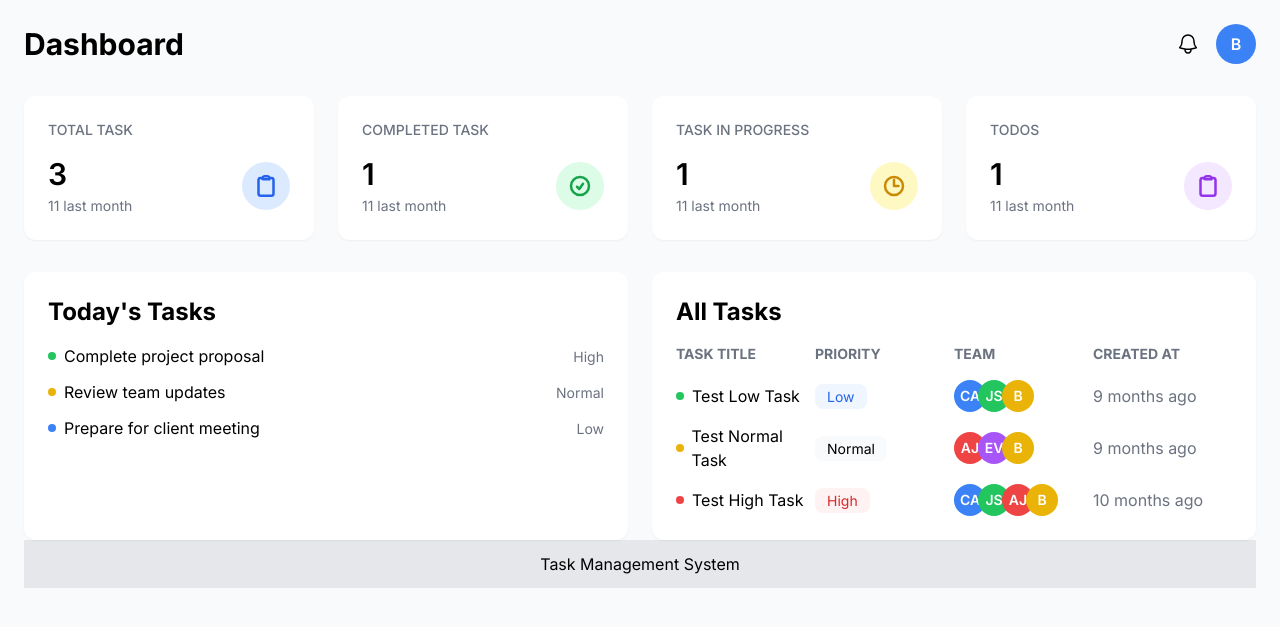
After one commit to GitGuru420/Django-Framework, a Django app: template Module-04/task-management/tasks/templates/dashboard/user-dashboard.html in a window 1280 px wide. The commit adds this page. Shown: the top 627 px of the page. Run offline with Django 5.2, Linux system fonts and the light colour scheme; the template is opened without the code that fills it, so the values that code supplies are empty; some libraries are stand-ins or nearby versions.

Commit message:
Template inheritance and template tags

```diff
--- a/Module-04/task-management/tasks/templates/dashboard.html
+++ b/Module-04/task-management/tasks/templates/dashboard/dashboard.html
@@ -4,18 +4,18 @@
 <head>
     <meta charset="UTF-8">
     <meta name="viewport" content="width=device-width, initial-scale=1.0">
-    <title>Dashboard</title>
-    <!-- tailwindcss -->
+    <title>{% block title %}{% endblock title %}</title>
+    {% comment %} tailwindcss {% endcomment %}
     <script src="https://cdn.tailwindcss.com"></script>
 
-    <!-- google inter fonts -->
+    {% comment %} google inter fonts {% endcomment %}
     <link rel="preconnect" href="https://fonts.googleapis.com">
     <link rel="preconnect" href="https://fonts.gstatic.com" crossorigin>
     <link
         href="https://fonts.googleapis.com/css2?family=Inter:ital,opsz,wght@0,14..32,100..900;1,14..32,100..900&display=swap"
         rel="stylesheet">
 
-    <!-- style -->
+    {% comment %} style {% endcomment %}
     <style>
         body {
             font-family: "Inter", sans-serif;
@@ -25,7 +25,7 @@
 
 <body class="p-6 bg-gray-50">
     <div class="max-w-[1400px] mx-auto">
-        <!-- header -->
+        {% comment %} header {% endcomment %}
         <header class="flex justify-between items-center mb-8">
             <h1 class="text-3xl font-bold">Dashboard</h1>
             <div class="flex gap-2">
@@ -41,9 +41,9 @@
         </header>
 
         <main>
-            <!-- stats grid -->
+            {% comment %} stats grid {% endcomment %}
             <div class="grid grid-cols-4 gap-6 mb-8">
-                <!-- total task -->
+                {% comment %} total task {% endcomment %}
                 <div class="bg-white rounded-xl p-6 shadow-sm">
                     <h3 class="text-sm font-medium text-gray-500 mb-4">TOTAL TASK</h3>
                     <div class="flex items-center justify-between">
@@ -61,7 +61,7 @@
                     </div>
                 </div>
 
-                <!-- completed task -->
+                {% comment %} completed task {% endcomment %}
                 <div class="bg-white rounded-xl p-6 shadow-sm">
                     <h3 class="text-sm font-medium text-gray-500 mb-4">COMPLETED TASK</h3>
                     <div class="flex items-center justify-between">
@@ -79,7 +79,7 @@
                     </div>
                 </div>
 
-                <!-- task in progress -->
+                {% comment %} task in progress {% endcomment %}
                 <div class="bg-white rounded-xl p-6 shadow-sm">
                     <h3 class="text-sm font-medium text-gray-500 mb-4">TASK IN PROGRESS</h3>
                     <div class="flex items-center justify-between">
@@ -97,7 +97,7 @@
                     </div>
                 </div>
 
-                <!-- todos -->
+                {% comment %} todos {% endcomment %}
                 <div class="bg-white rounded-xl p-6 shadow-sm">
                     <h3 class="text-sm font-medium text-gray-500 mb-4">TODOS</h3>
                     <div class="flex items-center justify-between">
@@ -116,102 +116,14 @@
                 </div>
             </div>
 
-            <!-- task table -->
-            <div class="bg-white rounded-xl shadow-sm">
-                <div class="grid grid-cols-4 p-4 border-b border-gray-100 text-sm text-gray-500">
-                    <div>TASK TITLE</div>
-                    <div>PRIORITY</div>
-                    <div>TEAM</div>
-                    <div>CREATED AT</div>
-                </div>
+            {% comment %} inheritance {% endcomment %}
+            {% block tasks %}
 
-                <!-- task items -->
-                <!-- task-1 -->
-                <div class="divide-y divide-gray-100">
-                    <div class="grid grid-cols-4 p-4 items-center">
-                        <div class="flex items-center gap-2">
-                            <div class="w-2 h-2 bg-green-500 rounded-full"></div>
-                            <div><span>Test Low Task</span></div>
-                        </div>
-                        <div>
-                            <span class="px-3 py-1 text-sm rounded-full bg-blue-50 text-blue-600">Low</span>
-                        </div>
-                        <div>
-                            <div class="flex -space-x-2">
-                                <div
-                                    class="w-8 h-8 rounded-full bg-blue-500 flex items-center justify-center text-white font-semibold text-sm border-2 border-white">
-                                    CA</div>
-                                <div
-                                    class="w-8 h-8 rounded-full bg-blue-500 flex items-center justify-center text-white font-semibold text-sm border-2 border-white">
-                                    JS</div>
-                                <div
-                                    class="w-8 h-8 rounded-full bg-blue-500 flex items-center justify-center text-white font-semibold text-sm border-2 border-white">
-                                    B</div>
-                            </div>
-                        </div>
-                        <div><span class="text-gray-500">9 months ago</span></div>
-                    </div>
-                </div>
-
-                <!-- task-2 -->
-                <div class="divide-y divide-gray-100">
-                    <div class="grid grid-cols-4 p-4 items-center">
-                        <div class="flex items-center gap-2">
-                            <div class="w-2 h-2 bg-yellow-500 rounded-full"></div>
-                            <div><span>Test Normal Task</span></div>
-                        </div>
-                        <div>
-                            <span class="px-3 py-1 text-sm rounded-full bg-gray-50 text-yellow-600">Normal</span>
-                        </div>
-                        <div>
-                            <div class="flex -space-x-2">
-                                <div
-                                    class="w-8 h-8 rounded-full bg-blue-500 flex items-center justify-center text-white font-semibold text-sm border-2 border-white">
-                                    AJ</div>
-                                <div
-                                    class="w-8 h-8 rounded-full bg-blue-500 flex items-center justify-center text-white font-semibold text-sm border-2 border-white">
-                                    EV</div>
-                                <div
-                                    class="w-8 h-8 rounded-full bg-blue-500 flex items-center justify-center text-white font-semibold text-sm border-2 border-white">
-                                    B</div>
-                            </div>
-                        </div>
-                        <div><span class="text-gray-500">9 months ago</span></div>
-                    </div>
-                </div>
-
-                <!-- task-3 -->
-                <div class="divide-y divide-gray-100">
-                    <div class="grid grid-cols-4 p-4 items-center">
-                        <div class="flex items-center gap-2">
-                            <div class="w-2 h-2 bg-red-500 rounded-full"></div>
-                            <div><span>Test High Task</span></div>
-                        </div>
-                        <div>
-                            <span class="px-3 py-1 text-sm rounded-full bg-red-50 text-red-600">High</span>
-                        </div>
-                        <div>
-                            <div class="flex -space-x-2">
-                                <div
-                                    class="w-8 h-8 rounded-full bg-blue-500 flex items-center justify-center text-white font-semibold text-sm border-2 border-white">
-                                    CA</div>
-                                <div
-                                    class="w-8 h-8 rounded-full bg-blue-500 flex items-center justify-center text-white font-semibold text-sm border-2 border-white">
-                                    JS</div>
-                                <div
-                                    class="w-8 h-8 rounded-full bg-blue-500 flex items-center justify-center text-white font-semibold text-sm border-2 border-white">
-                                    AJ</div>
-                                <div
-                                    class="w-8 h-8 rounded-full bg-blue-500 flex items-center justify-center text-white font-semibold text-sm border-2 border-white">
-                                    B</div>
-                            </div>
-                        </div>
-                        <div><span class="text-gray-500">10 months ago</span></div>
-                    </div>
-                </div>
-            </div>
+            {% endblock tasks %}
         </main>
     </div>
+
+    {% include "footer.html" %}
 </body>
 
 </html>
--- /dev/null
+++ b/Module-04/task-management/tasks/templates/dashboard/user-dashboard.html
@@ -0,0 +1,133 @@
+{% extends "dashboard/dashboard.html" %}
+{% block title %}User Dashboard{% endblock title %}
+{% block tasks %}
+{% comment %} task box {% endcomment %}
+<div class="grid lg:grid-cols-2 gap-6">
+    {% comment %} today's tasks {% endcomment %}
+    <div class="bg-white rounded-xl p-6 shadow-sm">
+        <h2 class="text-2xl font-bold mb-4">Today's Tasks</h2>
+        <div>
+            <div class="flex items-center justify-between mb-3">
+                <div class="flex items-center gap-2">
+                    <div class="w-2 h-2 bg-green-500 rounded-full"></div>
+                    <p>Complete project proposal</p>
+                </div>
+                <div><span class="text-gray-500 text-sm">High</span></div>
+            </div>
+
+            <div class="flex items-center justify-between mb-3">
+                <div class="flex items-center gap-2">
+                    <div class="w-2 h-2 bg-yellow-500 rounded-full"></div>
+                    <p>Review team updates</p>
+                </div>
+                <div><span class="text-gray-500 text-sm">Normal</span></div>
+            </div>
+
+            <div class="flex items-center justify-between mb-3">
+                <div class="flex items-center gap-2">
+                    <div class="w-2 h-2 bg-blue-500 rounded-full"></div>
+                    <p>Prepare for client meeting</p>
+                </div>
+                <div><span class="text-gray-500 text-sm">Low</span></div>
+            </div>
+        </div>
+    </div>
+
+    {% comment %} all tasks {% endcomment %}
+    <div class="bg-white rounded-xl p-6 shadow-sm">
+        <h2 class="text-2xl font-bold mb-4">All Tasks</h2>
+        <div>
+            <div class="grid grid-cols-4 text-sm text-gray-500 font-bold mb-4">
+                <div>TASK TITLE</div>
+                <div>PRIORITY</div>
+                <div>TEAM</div>
+                <div>CREATED AT</div>
+            </div>
+
+            {% comment %} task-1 {% endcomment %}
+            <div>
+                <div class="grid grid-cols-4 items-center mb-3">
+                    <div class="flex items-center gap-2">
+                        <div class="w-2 h-2 bg-green-500 rounded-full"></div>
+                        <div><span>Test Low Task</span></div>
+                    </div>
+                    <div>
+                        <span class="px-3 py-1 text-sm rounded-lg bg-blue-50 text-blue-600">Low</span>
+                    </div>
+                    <div>
+                        <div class="flex -space-x-2">
+                            <div
+                                class="w-8 h-8 rounded-full bg-blue-500 flex items-center justify-center text-white font-semibold text-sm">
+                                CA</div>
+                            <div
+                                class="w-8 h-8 rounded-full bg-green-500 flex items-center justify-center text-white font-semibold text-sm">
+                                JS</div>
+                            <div
+                                class="w-8 h-8 rounded-full bg-yellow-500 flex items-center justify-center text-white font-semibold text-sm">
+                                B</div>
+                        </div>
+                    </div>
+                    <div><span class="text-gray-500">9 months ago</span></div>
+                </div>
+            </div>
+
+            {% comment %} task-2 {% endcomment %}
+            <div>
+                <div class="grid grid-cols-4 items-center mb-3">
+                    <div class="flex items-center gap-2">
+                        <div class="w-2 h-2 bg-yellow-500 rounded-full"></div>
+                        <div><span>Test Normal Task</span></div>
+                    </div>
+                    <div>
+                        <span class="px-3 py-1 text-sm rounded-lg bg-gray-50">Normal</span>
+                    </div>
+                    <div>
+                        <div class="flex -space-x-2">
+                            <div
+                                class="w-8 h-8 rounded-full bg-red-500 flex items-center justify-center text-white font-semibold text-sm">
+                                AJ</div>
+                            <div
+                                class="w-8 h-8 rounded-full bg-purple-500 flex items-center justify-center text-white font-semibold text-sm">
+                                EV</div>
+                            <div
+                                class="w-8 h-8 rounded-full bg-yellow-500 flex items-center justify-center text-white font-semibold text-sm">
+                                B</div>
+                        </div>
+                    </div>
+                    <div><span class="text-gray-500">9 months ago</span></div>
+                </div>
+            </div>
+
+            {% comment %} task-3 {% endcomment %}
+            <div>
+                <div class="grid grid-cols-4 items-center">
+                    <div class="flex items-center gap-2">
+                        <div class="w-2 h-2 bg-red-500 rounded-full"></div>
+                        <div><span>Test High Task</span></div>
+                    </div>
+                    <div>
+                        <span class="px-3 py-1 text-sm rounded-lg bg-red-50 text-red-600">High</span>
+                    </div>
+                    <div>
+                        <div class="flex -space-x-2">
+                            <div
+                                class="w-8 h-8 rounded-full bg-blue-500 flex items-center justify-center text-white font-semibold text-sm">
+                                CA</div>
+                            <div
+                                class="w-8 h-8 rounded-full bg-green-500 flex items-center justify-center text-white font-semibold text-sm">
+                                JS</div>
+                            <div
+                                class="w-8 h-8 rounded-full bg-red-500 flex items-center justify-center text-white font-semibold text-sm">
+                                AJ</div>
+                            <div
+                                class="w-8 h-8 rounded-full bg-yellow-500 flex items-center justify-center text-white font-semibold text-sm">
+                                B</div>
+                        </div>
+                    </div>
+                    <div><span class="text-gray-500">10 months ago</span></div>
+                </div>
+            </div>
+        </div>
+    </div>
+</div>
+{% endblock tasks %}
--- /dev/null
+++ b/Module-04/task-management/tasks/templates/footer.html
@@ -0,0 +1,13 @@
+<!DOCTYPE html>
+<html lang="en">
+<head>
+    <meta charset="UTF-8">
+    <meta name="viewport" content="width=device-width, initial-scale=1.0">
+    <title>Footer</title>
+</head>
+<body>
+    <div class="bg-gray-200 text-center py-3">
+        <p>Task Management System</p>
+    </div>
+</body>
+</html>
--- a/Module-04/task-management/tasks/views.py
+++ b/Module-04/task-management/tasks/views.py
@@ -3,7 +3,7 @@
 
 # app folder templates
 def manager_dashboard(request):
-    return render(request, "dashboard.html")
+    return render(request, "dashboard/manager-dashboard.html")
 
 def user_dashboard(request):
-    return render(request, "user-dashboard.html")
+    return render(request, "dashboard/user-dashboard.html")
```
Also changed, not shown: Module-04/task-management/tasks/templates/dashboard/manager-dashboard.html (added, +98 -0 lines), Module-04/task-management/tasks/templates/user-dashboard.html (deleted, +0 -252 lines).
